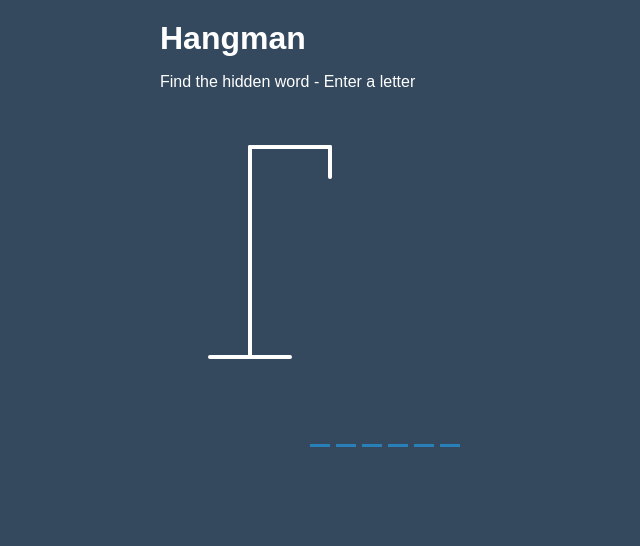
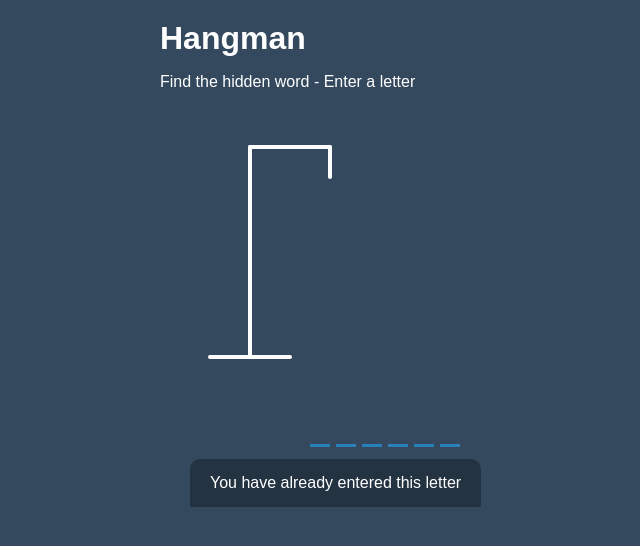
Before and after one commit to Mdudzik92/React-App, a React (Create React App) app: page / in a window 1280 px wide. Shown: the top 546 px of the page, without its empty margins (255-895 px from the left). Built offline with nearby package versions, Linux system fonts and the light colour scheme.

Commit message:
Setting showNotification for wrong letters entered

```diff
--- a/src/App.js
+++ b/src/App.js
@@ -4,6 +4,9 @@ import Header from './components/Header';
 import Figure from './components/Figure';
 import WrongLetters from './components/WrongLetters';
 import Word from './components/Word';
+import Notification from './components/Notification';
+import Popup from './components/Popup';
+import {showNotification as show} from './helpers/helpers';
 
 const words = ['application', 'programming', 'interface', 'wizard'];
 
@@ -14,6 +17,7 @@ function App() {
   const [playable, setPlayable] = useState(true);
   const [correctLetters, setCorrectLetters] = useState([]);
   const [wrongLetters, setWrongLetters] = useState([]);
+  const [showNotification, setShowNotification] = useState(false);
 
   useEffect(() => {
     const handleKeyDown = event => {
@@ -25,13 +29,13 @@ function App() {
             if (!correctLetters.includes(letter)) {
               setCorrectLetters(currentLetters => [...currentLetters, letter]);
             } else {
-              // showNotification();
+              show(setShowNotification);
             }
           } else {
             if (!wrongLetters.includes(letter)) {
               setWrongLetters(wrongLetters => [...wrongLetters, letter]);
             } else {
-              // showNotification();
+              show(setShowNotification);
             }
           }
         }
@@ -47,9 +51,11 @@ function App() {
     <>
       <Header />
       <div className="game-container">
-        <Figure />
+        <Figure wrongLetters={wrongLetters} />
         <WrongLetters wrongLetters={wrongLetters} />
         <Word selectedWord={selectedWord} correctLetters={correctLetters} />
+        <Popup />
+        <Notification showNotification={showNotification} />
       </div>
     </>
   );
--- a/src/components/Figure.js
+++ b/src/components/Figure.js
@@ -1,8 +1,10 @@
 import React from 'react'
 
-const Figure = () => {
+const Figure = ({ wrongLetters }) => {
+  const errors = wrongLetters.length;
+
   return (
-    <svg height="250" width="200" class="figure-container">
+    <svg height="250" width="200" className="figure-container">
         {/* <!-- Rod --> */}
         <line x1="60" y1="20" x2="140" y2="20" />
         <line x1="140" y1="20" x2="140" y2="50" />
@@ -10,15 +12,15 @@ const Figure = () => {
         <line x1="20" y1="230" x2="100" y2="230" />
 
         {/* <!-- Head --> */}
-        <circle cx="140" cy="70" r="20" class="figure-part" />
+        {errors > 0 && <circle cx="140" cy="70" r="20" />}
         {/* <!-- Body --> */}
-        <line x1="140" y1="90" x2="140" y2="150" class="figure-part" />
+        {errors > 1 && <line x1="140" y1="90" x2="140" y2="150" />}
         {/* <!-- Arms --> */}
-        <line x1="140" y1="120" x2="120" y2="100" class="figure-part" />
-        <line x1="140" y1="120" x2="160" y2="100" class="figure-part" />
+        {errors > 2 && <line x1="140" y1="120" x2="120" y2="100" />}
+        {errors > 3 && <line x1="140" y1="120" x2="160" y2="100" />}
         {/* <!-- Legs --> */}
-        <line x1="140" y1="150" x2="120" y2="180" class="figure-part" />
-        <line x1="140" y1="150" x2="160" y2="180" class="figure-part" />
+        {errors > 4 && <line x1="140" y1="150" x2="120" y2="180" />}
+        {errors > 5 && <line x1="140" y1="150" x2="160" y2="180" />}
       </svg>
   )
 }
--- a/src/components/Notification.js
+++ b/src/components/Notification.js
@@ -1,8 +1,8 @@
 import React from 'react'
 
-const Notification = () => {
+const Notification = ({ showNotification }) => {
   return (
-    <div className="notification-container">
+    <div className={`notification-container ${showNotification ? 'show' : ''}`}>
       <p>You have already entered this letter</p>
     </div>
   )
--- /dev/null
+++ b/src/helpers/helpers.js
@@ -0,0 +1,6 @@
+export function showNotification(setter) {
+  setter(true);
+  setTimeout(() => {
+    setter(false);
+  }, 2000);
+}
```
